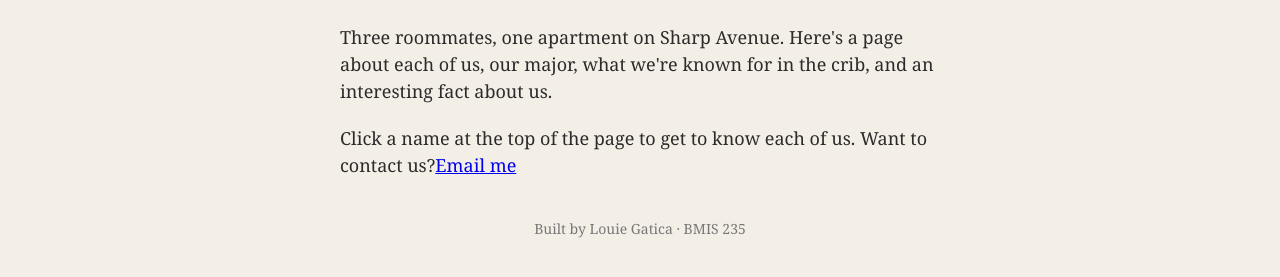
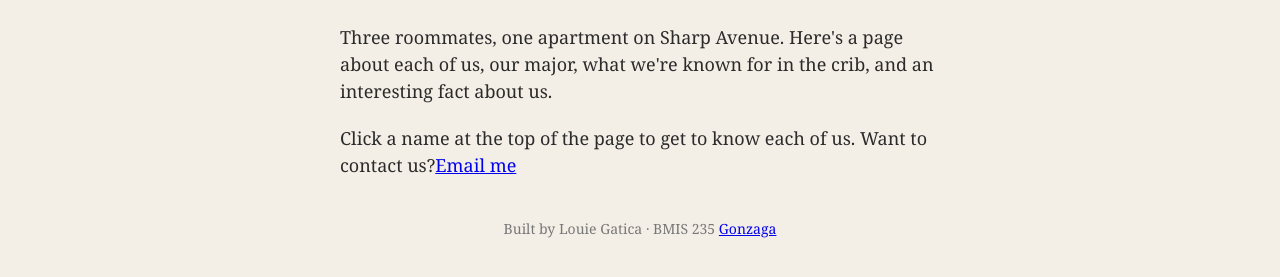
Before and after one commit to jgatica07/bmis235-html-3, a plain HTML site: page index.html in a window 1280 px wide. Shown: the part 171-448 px from the top of the page. Drawn offline with Linux system fonts and the light colour scheme.

Commit message:
Update footer to include a link to Gonzaga

```diff
--- a/index.html
+++ b/index.html
@@ -39,7 +39,7 @@
 <div class="showcase"></div>
 
 <!-- Footer: fill in your name -->
-<footer>Built by Louie Gatica &middot; BMIS 235</footer>
+<footer>Built by Louie Gatica &middot; BMIS 235 <a href="https://www.gonzaga.edu">Gonzaga</a></footer>
 
 </body>
 </html>
```
